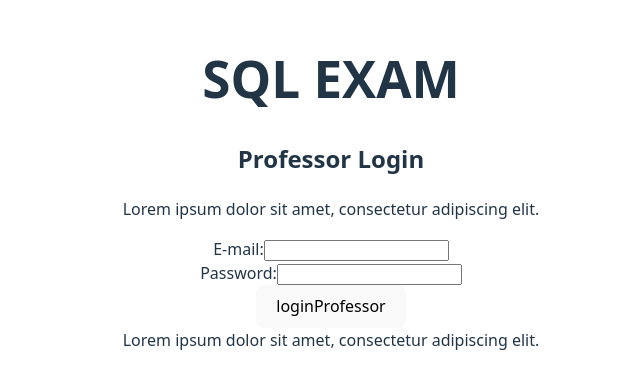
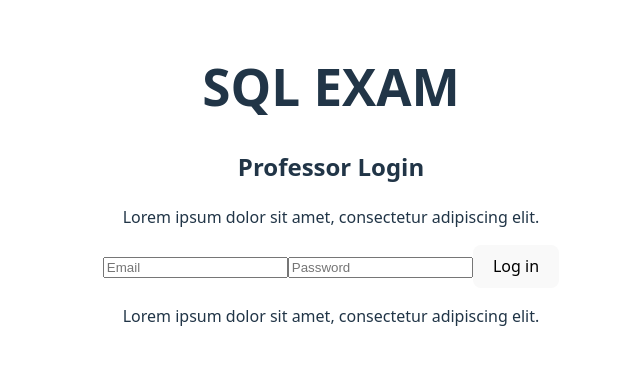
Before and after one commit to kicconsu/SQLExam, a React (Vite) app in the folder front/: page /professorlogin in a window 1280 px wide. Shown: the part 216-604 px from the top of the page, without its empty margins (309-949 px from the left). Built offline with nearby package versions, Linux system fonts and the light colour scheme.

Commit message:
Update ProfessorLogin.jsx

```diff
--- a/front/src/pages/ProfessorLogin.jsx
+++ b/front/src/pages/ProfessorLogin.jsx
@@ -1,37 +1,101 @@
-import { useEffect, useState } from 'react'
+import { useState } from 'react'
 import '../CSS/ProfessorLogin.css'
-import  GetBack from '../components/getback.jsx'
+import { useNavigate } from 'react-router-dom'
+import GetBack from '../components/getback.jsx'
 import ButtonRedirect from '../components/buttonredirect.jsx'
+
+
 export default function ProfessorLogin() {
+  const navigate = useNavigate();
+  const [formData, setFormData] = useState({
+    email: "",
+    password: ""
+  });
+
+  const [loading, setLoading] = useState(false);
+  const [error, setError] = useState(null);
+  const [status, setStatus] = useState(null);
+
+  async function handleSubmit(e) {
+    e.preventDefault();
+    setLoading(true);
+    setError(null);
+
+    const jsonData = {
+      email: formData.email,
+      password: formData.password
+    };
+
+    try {
+      const response = await fetch("http://localhost:3000/api/login", {
+        method: "POST",
+        headers: {
+          "Content-Type": "application/json"
+        },
+        body: JSON.stringify(jsonData)
+      });
+
+      // Capturar el status
+      setStatus(response.status);
+
+      const data = await response.json();
+
+      if (response.ok) {
+        console.log("Login exitoso:", data);
+        console.log("Status:", response.status);
+        navigate('/homeprofessor');
+
+      } else {
+        setError(data.message || "Error en el login");
+        console.error("Error del servidor:", data);
+      }
+
+    } catch (err) {
+      console.error("Error de red:", err);
+      setError("Error de conexión con el servidor");
+    } finally {
+      setLoading(false);
+    }
+  }
 
   return (
     <>
-    <head>
-      <title>Professor Login</title>
-    </head>
-    <body>
-      <h1 class="main-title">
-        SQL EXAM
-      </h1>
-      <h2 class="ProfessorLogin-title">
-        Professor Login
-      </h2>
-      <p class="ProfessorLogin-paragraph">
+      <h1 className="main-title">SQL EXAM</h1>
+
+      <h2 className="ProfessorLogin-title">Professor Login</h2>
+
+      <p className="ProfessorLogin-paragraph">
         Lorem ipsum dolor sit amet, consectetur adipiscing elit.
       </p>
-      <form action="http://localhost:3000/api/loginf" method="post">
-        <label for="E-mail">E-mail:</label>
-        <input type="text" id="E-mail" name="E-mail" required />
-        <br />
-        <label for="password">Password:</label>
-        <input type="password" id="password" name="password" required />
-        <br />
-        <ButtonRedirect to = "/homeprofessor" label ="loginProfessor" className = 'login-button'/>
+ <form onSubmit={handleSubmit}>
+        <input
+          type="text"
+          placeholder="Email"
+          value={formData.email}
+          onChange={(e) => setFormData({ ...formData, email: e.target.value })}
+          disabled={loading}
+        />
+
+        <input
+          type="password"
+          placeholder="Password"
+          value={formData.password}
+          onChange={(e) => setFormData({ ...formData, password: e.target.value })}
+          disabled={loading}
+        />
+
+        <button type="submit" disabled={loading}>
+          {loading ? "Cargando..." : "Log in"}
+        </button>
+
       </form>
-     <p2 class="ProfessorLogin-paragraph2">
+
+      {error && <p style={{color: 'red'}}>{error}</p>}
+      {status && <p>Status: {status}</p>}
+
+      <p className="ProfessorLogin-paragraph2">
         Lorem ipsum dolor sit amet, consectetur adipiscing elit.
-     </p2>
-    </body>
+      </p>
     </>
   )
 }
```
